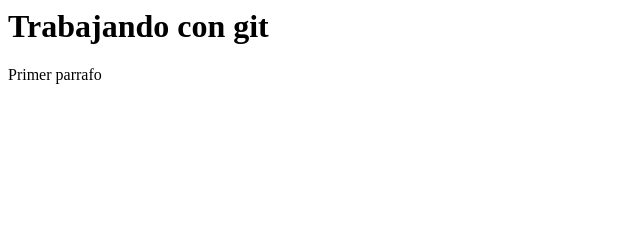
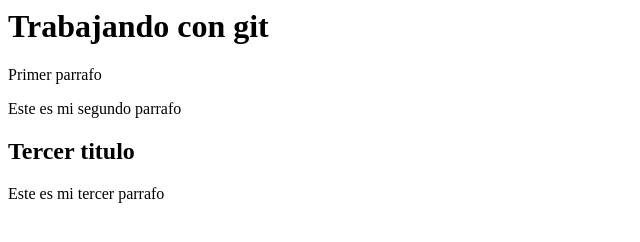
Before and after one commit to agustinaardisana/Clase-5, a plain HTML site: page index.html in a window 1280 px wide. Shown: the whole page, without its empty margins (0-640 px from the left). Drawn offline with Linux system fonts and the light colour scheme.

Commit message:
agregue tercer parrafo

```diff
--- a/index.html
+++ b/index.html
@@ -6,5 +6,9 @@
     <body>
         <h1>Trabajando con git</h1>
         <p>Primer parrafo</p>
+        <p>Este es mi segundo parrafo</p>
+
+        <h2>Tercer titulo</h2>
+        <p>Este es mi tercer parrafo</p>
     </body>
 </html>
```
